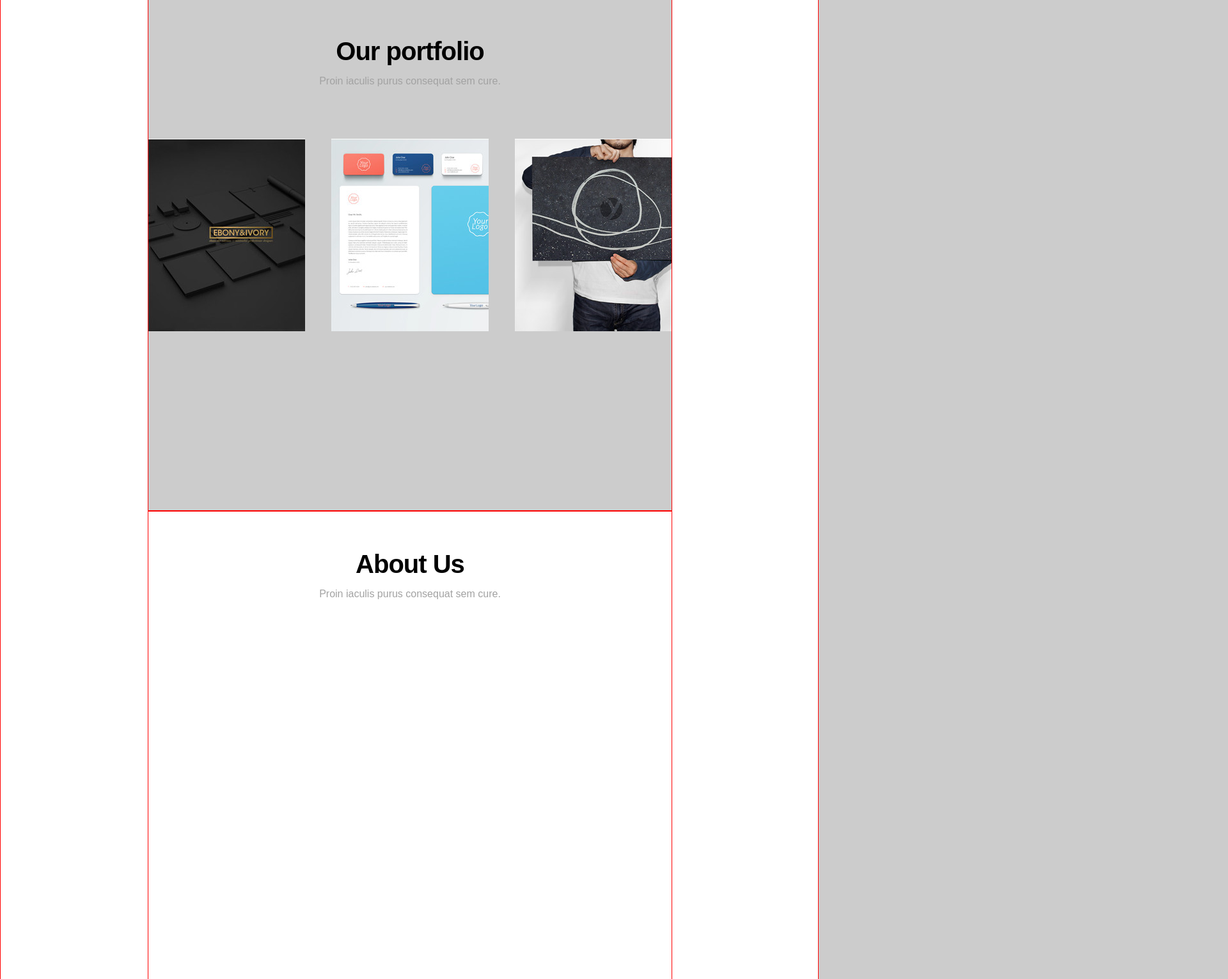
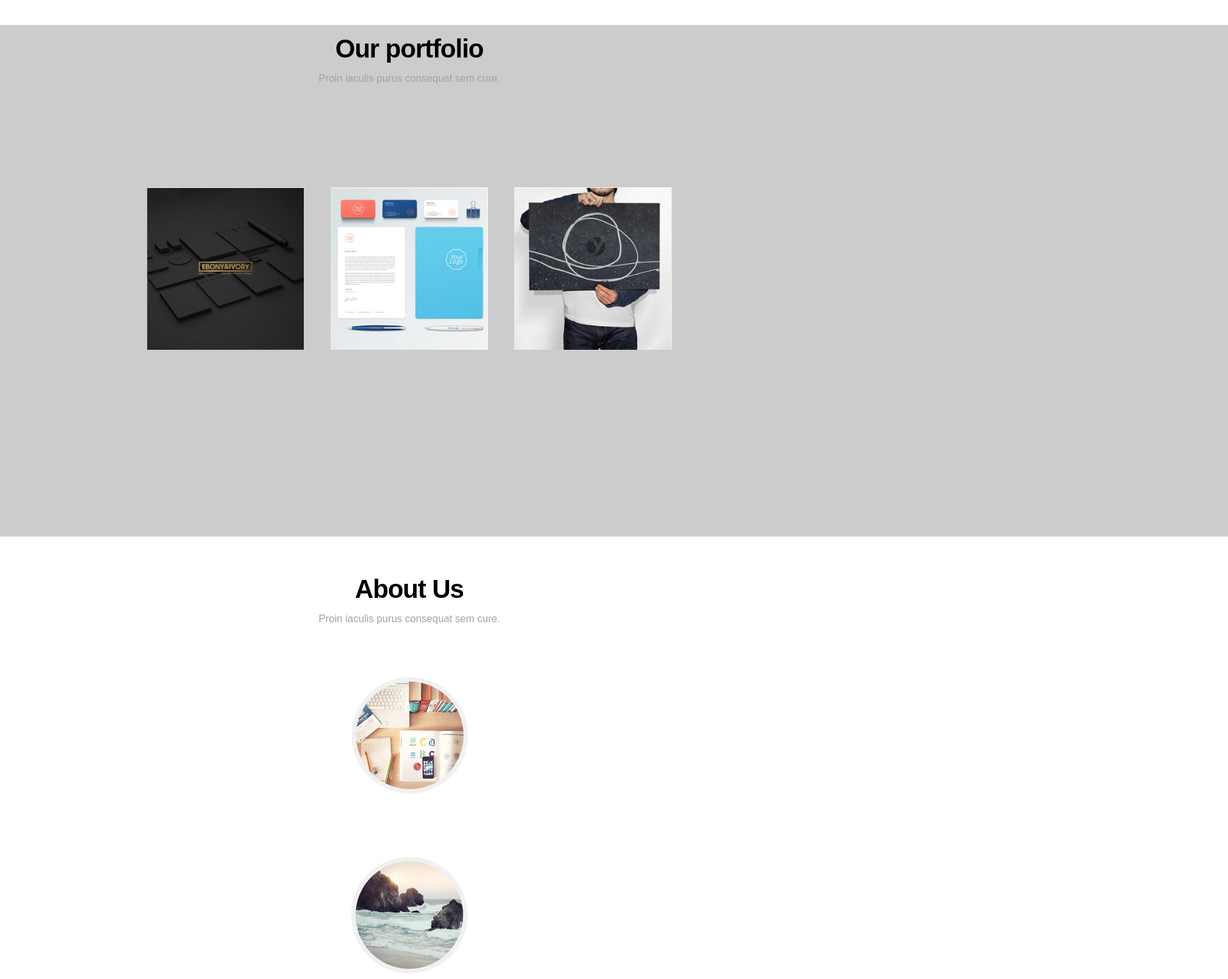
Before and after one commit to kayot88/golden, a plain HTML site: page index.html in a window 1280 px wide. Shown: the part 1271-2802 px from the top of the page at 64% size, 1920 px wide, since content can reach past the window. Drawn offline with nearby package versions, Linux system fonts and the light colour scheme.

Commit message:
13:12_13:38

```diff
--- a/css/style.css
+++ b/css/style.css
@@ -5,6 +5,8 @@ font-family: arial, sans-serif;
 -webkit-box-sizing: border-box;
 -moz-box-sizing: border-box;
 box-sizing: border-box;
+background-color: #fff;
+overflow-x: hidden;
 }
 /*header start***************/
 .header-bgc{
@@ -77,7 +79,7 @@ color: #fff;
 .main-container{
 	padding: 0 230px;
 	width: auto 0;
-	border: 1px solid red;
+	/*border: 1px solid red;*/
 }
 .title{
 	font-size: 40px;
@@ -97,7 +99,7 @@ margin-top: 80px;
 }
 .sub-title{
 	font-size: 16px;
-	margin: 0 ;
+	margin: 0 0 80px 0;
 	text-align: center;
 	color: #A2A2A2;
 }
@@ -128,19 +130,26 @@ line-height: 1.5;
 /*font-weight: 600*/
 }
 .main-container{
-background-color: #fff;
+/*background-color: #fff;	*/
+z-index: -2;
 }
 .main-serv{
 	height: 50%;
 	width: 100%;
 	width: auto 0;
-	border: 1px solid red;
+	/*border: 1px solid red;*/
 }
+.block-img img{
+	width: 100%;
+	height: auto;
+}
+
 .block-img{
 	overflow: hidden;
 	flex: 0 1 30%;
 	text-align: center;
 	margin-top: 80px;
+	transition: ease 2s;
 }
 .block-img:hover{
 	transform: scale(0.5);
@@ -154,14 +163,50 @@ background-color: #fff;
 	width: 100%;
 	background-color: #ccc;
 	width: auto 0;
-	border: 1px solid red;
+	/*border: 1px solid red;*/
+	position: relative;
 
 }
-
+.main-port:before{
+	content: '';
+	background-color: #ccc;
+	position: absolute;
+	top: 0;
+	bottom: 0;
+	left: 0;
+	right: 0;
+	z-index: -1;
+	left: -9999px;
+	right: -9999px;
+}
 .main-about{
 	height: 100vh;
 	width: 100%;
 	background-color: #fff;
 	width: auto 0;
-	border: 1px solid red;
+	/*border: 1px solid red;*/
 }
+.block-about{
+	display: -webkit-flex;
+	display: -moz-flex;
+	display: -ms-flex;
+	display: -o-flex;
+	display: flex;
+	flex-flow: column nowrap;
+	justify-content: center;
+}
+
+.block-about:nth-child(1){
+
+}
+.about-link{
+	display: inline-block;
+}
+.about-image{
+	 align-self: center;
+	 margin-bottom: 95px;
+		/*display: inline-block;*/
+}
+.about-image1{
+	/*float: left;*/
+}
--- a/index.html
+++ b/index.html
@@ -87,9 +87,14 @@
 		<!-- begin main-about -->
 		<div class="main-about">
 			<h2 class="title title__port">About Us</h2>
-			<p class="sub-title sub-title__port">Proin iaculis purus consequat sem cure. </p>
-			<div class="block block__about">
+			<p class="sub-title sub-title__port">Proin iaculis purus consequat sem cure.</p>
+			<div class="block-about">
 
+					<div class="about-image about-image1">
+					<a href="#" class="about-link"><img src="img/about1.jpg" alt="" class="about-img"></a></div>
+					<div class="about-image"><a href="#" class="about-link"><img src="img/about2.jpg" alt="" class="about-img"></a></div>
+					<div class="about-image"><a href="#" class="about-link"><img src="img/about3.jpg" alt="" class="about-img"></a></div>
+					<div class="about-image"><a href="#" class="about-link"><img src="img/about4.jpg" alt="" class="about-img"></a></div>
 			</div>
 		</div>
 		<!-- end main-about -->
```
